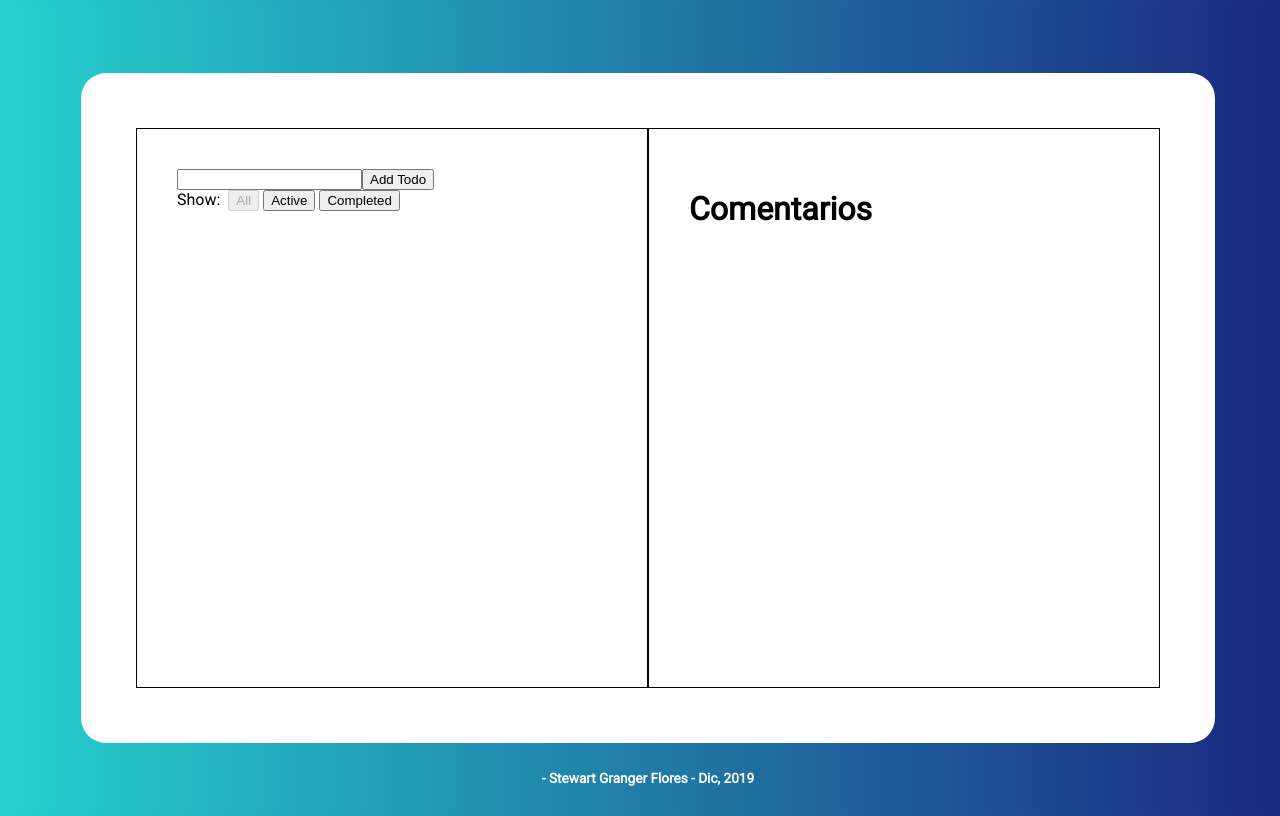
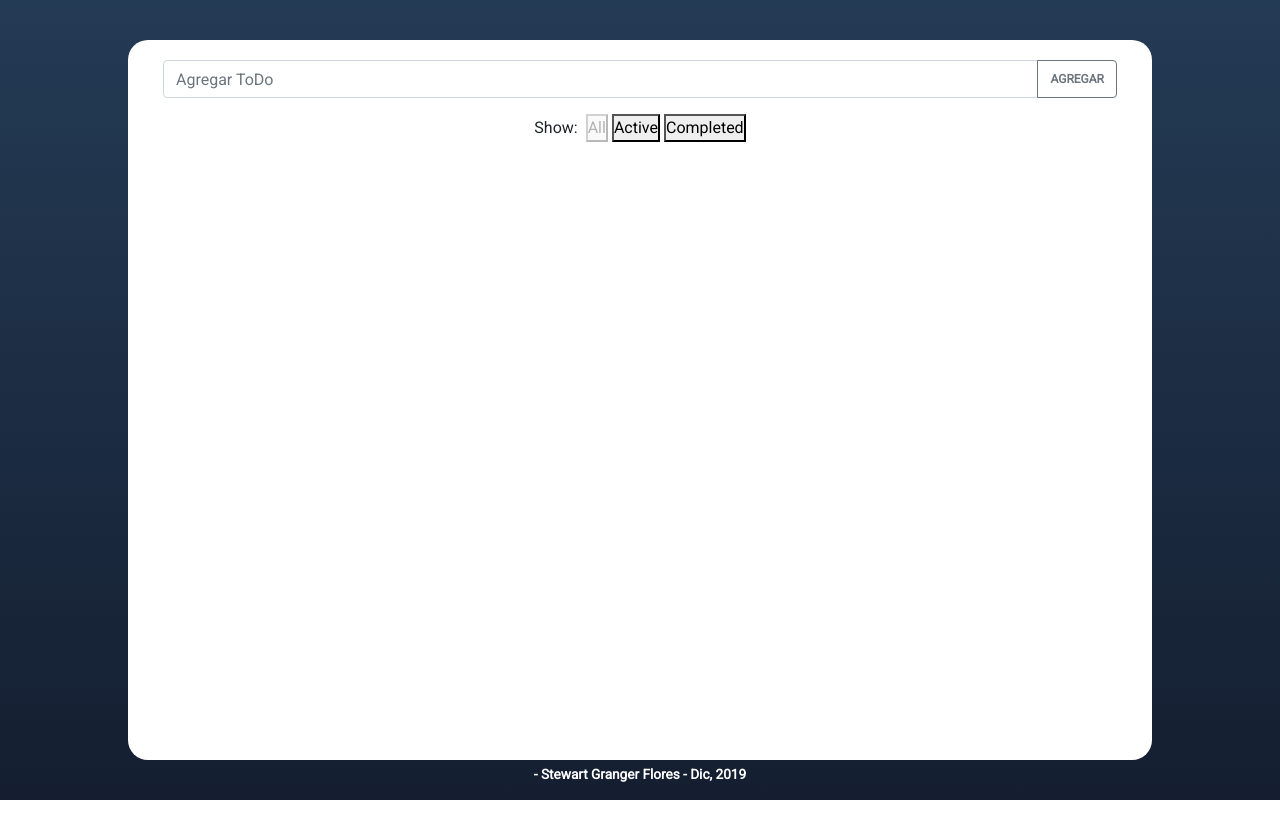
Before and after one commit to StewartGF/ReactRedux-Todo, a React (Create React App) app: page / in a window 1280 px wide. Built offline with nearby package versions, Linux system fonts and the light colour scheme.

Commit message:
arreglando estilo

```diff
--- a/public/index.html
+++ b/public/index.html
@@ -3,10 +3,39 @@
   <head>
     <meta charset="utf-8" />
     <meta name="viewport" content="width=device-width, initial-scale=1" />
+    <!-- FONT AWESOME -->
+    <script
+      src="https://kit.fontawesome.com/8252bad4ee.js"
+      crossorigin="anonymous"
+    ></script>
+    <!-- FONT -->
     <link
       href="https://fonts.googleapis.com/css?family=Roboto&display=swap"
       rel="stylesheet"
     />
+    <!-- BOOTSTRAP -->
+    <link
+      rel="stylesheet"
+      href="https://stackpath.bootstrapcdn.com/bootstrap/4.4.1/css/bootstrap.min.css"
+      integrity="sha384-Vkoo8x4CGsO3+Hhxv8T/Q5PaXtkKtu6ug5TOeNV6gBiFeWPGFN9MuhOf23Q9Ifjh"
+      crossorigin="anonymous"
+    />
+    <script
+      src="https://code.jquery.com/jquery-3.4.1.slim.min.js"
+      integrity="sha384-J6qa4849blE2+poT4WnyKhv5vZF5SrPo0iEjwBvKU7imGFAV0wwj1yYfoRSJoZ+n"
+      crossorigin="anonymous"
+    ></script>
+    <script
+      src="https://cdn.jsdelivr.net/npm/popper.js@1.16.0/dist/umd/popper.min.js"
+      integrity="sha384-Q6E9RHvbIyZFJoft+2mJbHaEWldlvI9IOYy5n3zV9zzTtmI3UksdQRVvoxMfooAo"
+      crossorigin="anonymous"
+    ></script>
+    <script
+      src="https://stackpath.bootstrapcdn.com/bootstrap/4.4.1/js/bootstrap.min.js"
+      integrity="sha384-wfSDF2E50Y2D1uUdj0O3uMBJnjuUD4Ih7YwaYd1iqfktj0Uod8GCExl3Og8ifwB6"
+      crossorigin="anonymous"
+    ></script>
+
     <title>Redux Todos</title>
   </head>
   <body>
--- a/src/App.css
+++ b/src/App.css
@@ -1,62 +1,53 @@
+* {
+  margin: 0;
+  padding: 0;
+}
 html,
 body {
   font-family: "Roboto", sans-serif !important;
-  background: #1a2980;
-  background: -webkit-linear-gradient(to right, #26d0ce, #1a2980);
-  background: linear-gradient(to right, #26d0ce, #1a2980);
-  overflow: hidden;
+  background: #141e30;
+  background: -webkit-linear-gradient(to bottom, #243b55, #141e30);
+  background: linear-gradient(to bottom, #243b55, #141e30);
+  background-repeat: no-repeat;
+  background-attachment: fixed;
+  height: 100%;
+}
+#root {
+  height: 100%;
 }
 
 .centered-content {
   display: flex;
   justify-content: center;
   align-items: center;
-  height: 100vh;
-  width: 100vw;
+  width: 100%;
+  height: 100%;
+  overflow: hidden;
 }
-
+.simplebar-vertical .simplebar-scrollbar {
+  margin: 20px;
+}
 .container-todos {
   width: 80%;
-  height: 70%;
-  margin: 30px;
-  padding: 55px;
+  height: 90% !important;
+  padding: 20px;
   background: white;
-  border-radius: 25px;
+  border-radius: 20px;
   position: relative;
   white-space: hidden;
   display: flex;
+  overflow: hidden !important;
+  box-sizing: border-box;
+  justify-content: center;
+  text-align: center;
+  overflow-y: auto; /* para que no se sobreponga al div independiente de la cantidad de TO DO */
+}
+
+.sideMenu {
+  flex-direction: column;
+  box-sizing: border-box;
   overflow: hidden;
-}
-.sideMenu {
-  height: 100%;
-  width: 20%;
-  border: solid 1px black;
-  flex-direction: column;
-  overflow-y: auto; /* para que no se sobreponga al div independiente de la cantidad de TO DO */
-  flex: 1;
-  box-sizing: border-box;
-  padding: 40px;
-  overflow: hidden;
-}
-.rightMenu {
-  box-sizing: border-box;
-  padding: 40px;
-  height: 100%;
-  width: 80%;
-  border: solid 1px black;
-  display: flex;
-  position: relative;
-  flex-direction: column;
-  flex: 2; /* para que tome el doble del espacio que el sidebar*/
-}
-@media (min-width: 700px) {
-  .sideMenu {
-    flex-direction: row;
-  }
-  .rightMenu {
-    flex-direction: row;
-    flex: 1;
-  }
+  max-height: 99%;
 }
 
 /* FOOTER*/
@@ -73,4 +64,73 @@ footer {
   .footer {
     display: none;
   }
+  .textoAgregar {
+    display: none;
+  }
 }
+@media only screen and (max-width: 850px) {
+  .textoSpanOcultar {
+    display: none;
+  }
+}
+@media only screen and (min-width: 651px) {
+  .iconoAgregar {
+    display: none;
+  }
+}
+
+.btnFontSize {
+  font-size: 12px;
+  font-weight: 600;
+}
+
+.tArea {
+  font-weight: 600 !important;
+}
+
+.noMargen {
+  margin: 0 !important;
+}
+.botonesCollapse {
+  width: 25%;
+  vertical-align: middle;
+  margin-left: 2px;
+}
+.btnCollapseComentarios {
+  float: left;
+  margin: 3px;
+}
+.btnCollapseBorrar {
+  float: right;
+  margin: 3px;
+}
+.descripcion {
+  width: 100%;
+  display: flex;
+  padding: 10px !important;
+}
+
+.cardIzquierda {
+  width: 50%;
+  vertical-align: middle;
+}
+.cardDerecha {
+  width: 50%;
+}
+
+textarea {
+  max-width: 90%;
+  min-width: 50%;
+  display: block;
+  margin-left: auto;
+  margin-right: auto;
+}
+.btnCollapseEditar,
+.btnCollapseActualizar {
+  float: right;
+  margin: 3px;
+}
+.btnCollapseCancelar {
+  float: left;
+  margin: 3px;
+}
--- a/src/components/App.js
+++ b/src/components/App.js
@@ -11,20 +11,17 @@ import uuid from "react-uuid";
 const App = () => {
   return (
     <div key={uuid()} className="centered-content">
-      <div className="container-todos">
-        <div className="sideMenu">
-          <SimpleBar
-            data-simplebar-auto-hide="false"
-            style={{ maxHeight: "95%" }}
-          >
+      <div className="container-todos row">
+        <div className="sideMenu col-lg-12 col-sm-12">
+          <SimpleBar style={{ maxHeight: "95%" }} autoHide={false}>
             <AddTodo />
             <VisibleTodoList />
             <Footer />
           </SimpleBar>
         </div>
-        <div className="rightMenu">
+        {/* <div className="rightMenu col-lg-6 col-sm-12">
           <Comentarios></Comentarios>
-        </div>
+        </div> */}
       </div>
     </div>
   );
--- a/src/components/Comentarios.js
+++ b/src/components/Comentarios.js
@@ -11,6 +11,10 @@ function Comentarios(todos) {
     comentarioID: ""
   });
   const dispatch = useDispatch(); // Hook para usar dispatch
+  //cambiar el display
+  const [isParrafoDisplayed, setIsParrafoDisplayed] = useState(true);
+  const [isAreaDisplayed, setIsAreaDisplayed] = useState(false);
+  //cambiar el display
 
   let comentarios;
   let con;
@@ -26,6 +30,7 @@ function Comentarios(todos) {
   }
 
   //HANDLES
+
   const handleChange = e => {
     setUpdateComentario({
       id: e.target.id,
@@ -33,34 +38,87 @@ function Comentarios(todos) {
       comentarioID: e.target.getAttribute("name")
     });
   };
+  const handleBotonToggle = () => {
+    setIsParrafoDisplayed(!isParrafoDisplayed);
+    setIsAreaDisplayed(!isAreaDisplayed);
+  };
 
+  const handleBotonActualizar = () => {
+    dispatch(editarComentario(updateComentario));
+    setIsAreaDisplayed(!isAreaDisplayed);
+    setIsParrafoDisplayed(!isParrafoDisplayed);
+  };
   return (
     <div className="container-comentarios">
-      <h1>Comentarios</h1>
       {con.map(comentario => (
         <div
           key={comentario.idComentario}
-          className="comentario-item"
+          className="card comentario-item"
           style={{ marginBottom: "10px" }}
         >
-          <div className="descripcion">
-            <p className="id"> {comentario.idComentario}</p>
-            <p className="texto">{comentario.comentario} </p>
-          </div>
-          <div>
-            <div className="comentarioInputUpdate">
-              <input
+          <div className="card-body descripcion ">
+            <div className="cardIzquierda ">
+              <p
+                style={{ display: isParrafoDisplayed ? "block" : "none" }}
+                className="texto"
+              >
+                {comentario.comentario}
+              </p>
+              <textarea
                 id={comentario.id}
                 name={comentario.idComentario}
+                className="form-control tArea"
                 type="text"
+                placeholder={comentario.comentario}
                 onChange={handleChange}
+                style={{
+                  display: isAreaDisplayed ? "block" : "none"
+                }}
               />
             </div>
-            <button
-              onClick={() => dispatch(editarComentario(updateComentario))}
-            >
-              Actualizar Comentario
-            </button>
+            <div className="botonesCollapse ">
+              <button
+                className="btn btn-warning btnFontSize btnCollapseEditar"
+                style={{
+                  color: "white",
+                  display: isParrafoDisplayed ? "block" : "none"
+                }}
+                onClick={handleBotonToggle}
+              >
+                <i id={comentario.id} className="fas fa-edit"></i>
+                <span id={comentario.id} className="textoSpanOcultar">
+                  Editar Comentario
+                </span>
+              </button>
+              <button
+                className="btn btn-success btnFontSize btnCollapseActualizar"
+                style={{
+                  color: "white",
+                  display: isAreaDisplayed ? "block" : "none"
+                }}
+                onClick={handleBotonActualizar}
+              >
+                <i id={comentario.id} className="fas fa-edit"></i>
+                <span id={comentario.id} className="textoSpanOcultar">
+                  Actualizar
+                </span>
+              </button>
+            </div>
+            <div className="botonesCollapse ">
+              <button
+                className="btn btn-danger btnFontSize btnCollapseCancelar"
+                style={{
+                  color: "white",
+                  display: isAreaDisplayed ? "block" : "none"
+                }}
+                onClick={handleBotonToggle}
+              >
+                <i id={comentario.id} className="fas fa-times-circle"></i>
+                <span id={comentario.id} className="textoSpanOcultar">
+                  Cancelar
+                </span>
+              </button>
+            </div>
           </div>
         </div>
       ))}
--- a/src/components/Todo.js
+++ b/src/components/Todo.js
@@ -1,21 +1,24 @@
-import React from 'react'
-import PropTypes from 'prop-types'
+import React from "react";
+import PropTypes from "prop-types";
 
 const Todo = ({ onClick, completed, text }) => (
-  <li
+  <div
     onClick={onClick}
     style={{
-      textDecoration: completed ? 'line-through' : 'none'
+      textDecoration: completed ? "line-through" : "none",
+      width: "50%",
+      verticalAlign: "middle !important",
+      textAlign: "center"
     }}
   >
     {text}
-  </li>
-)
+  </div>
+);
 
 Todo.propTypes = {
   onClick: PropTypes.func.isRequired,
   completed: PropTypes.bool.isRequired,
   text: PropTypes.string.isRequired
-}
+};
 
-export default Todo
+export default Todo;
--- a/src/containers/AddTodo.js
+++ b/src/containers/AddTodo.js
@@ -1,27 +1,51 @@
-import React from 'react'
-import { connect } from 'react-redux'
-import { addTodo } from '../actions'
+import React from "react";
+import { connect } from "react-redux";
+import { addTodo } from "../actions";
 
 const AddTodo = ({ dispatch }) => {
-  let input
+  let input;
 
   return (
     <div>
-      <form onSubmit={e => {
-        e.preventDefault()
-        if (!input.value.trim()) {
-          return
-        }
-        dispatch(addTodo(input.value))
-        input.value = ''
-      }}>
-        <input ref={node => input = node} />
+      <form
+        onSubmit={e => {
+          e.preventDefault();
+          if (!input.value.trim()) {
+            return;
+          }
+          dispatch(addTodo(input.value));
+          input.value = "";
+        }}
+      >
+        {/* <input ref={node => input = node} />
         <button type="submit">
           Add Todo
-        </button>
+        </button> */}
+        <div className="input-group mb-3">
+          <input
+            type="text"
+            className="form-control"
+            placeholder="Agregar ToDo"
+            aria-describedby="button-addon2"
+            ref={node => (input = node)}
+          />
+          <div className="input-group-append">
+            <button
+              className="btn btnFontSize btn-outline-secondary"
+              type="submit"
+              id="button-addon2"
+            >
+              <i
+                className="fas fa-plus iconoAgregar"
+                style={{ margin: "2px" }}
+              ></i>
+              <span className="textoAgregar">AGREGAR</span>
+            </button>
+          </div>
+        </div>
       </form>
     </div>
-  )
-}
+  );
+};
 
-export default connect()(AddTodo)
+export default connect()(AddTodo);
```
Also changed, not shown: src/components/TodoList.js (+86 -11 lines).
